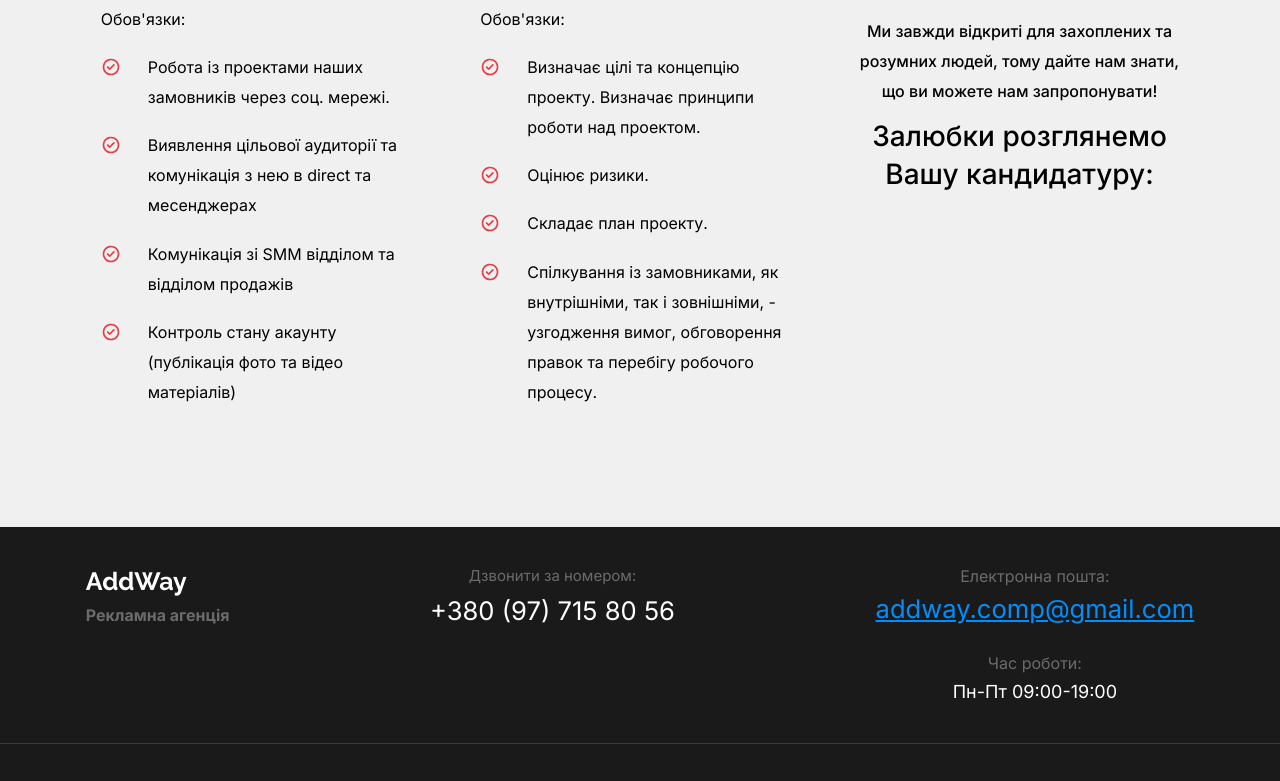
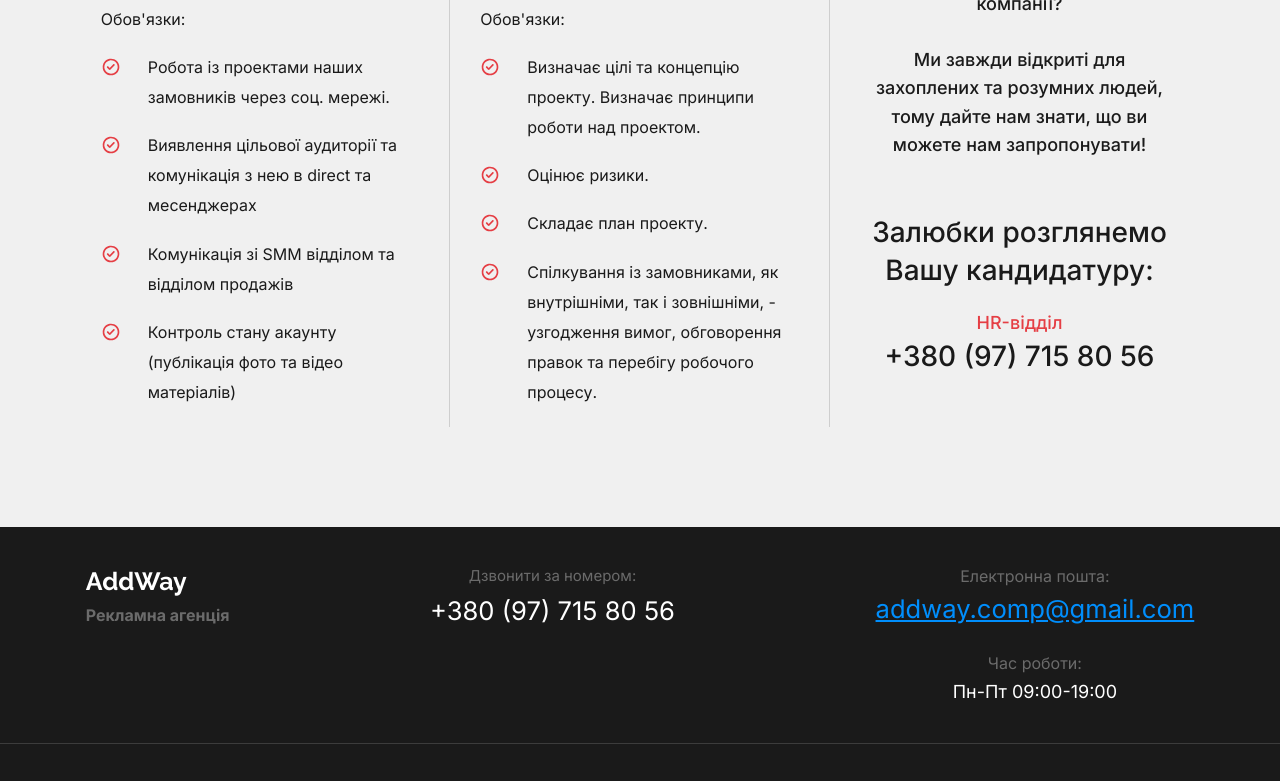
Before and after one commit to netmarketolog/new-addway, a website built with Parcel: page src/vacancies.html in a window 1280 px wide. Shown: the part 760-1541 px from the top of the page. Built offline with nearby package versions, Linux system fonts and the light colour scheme.

Commit message:
add number

```diff
--- a/src/partials/vacancies.html
+++ b/src/partials/vacancies.html
@@ -71,7 +71,8 @@
             Залюбки розглянемо <br />
             Вашу кандидатуру:
           </h3>
-        </div>
+          <span>HR-відділ</span>
+		<a href="tel:+380977158056">+380 (97) 715 80 56</a>
       </div>
     </div>
   </div>
--- a/src/sass/vacancies.scss
+++ b/src/sass/vacancies.scss
@@ -1,6 +1,7 @@
 .vacancies {
   padding: 30px 0;
   background-color: var(--background-pages);
+  color: var(--background-footer);
 
   @media screen and (min-width: $tablet) {
     padding: 50px 0;
@@ -73,8 +74,13 @@
   height: 1px;
 
   @media screen and (min-width: $desktop) {
+    content: '';
+    width: 1px;
+    height: 100%;
+    position: absolute;
     top: 0;
     right: -15px;
+    background: #cecece;
   }
 }
 
@@ -155,10 +161,20 @@
   text-align: center;
   font-weight: 500;
   margin: 10px 0;
+
+  @media screen and (min-width: $desktop) {
+    font-size: 18px;
+    line-height: 1.56;
+    margin-bottom: 54px;
+    margin-top: 20px;
+  }
 }
 
 .vacancies__item-contacts {
   text-align: center;
+  display: flex;
+  flex-direction: column;
+  align-items: center;
 }
 
 .vacancies__item-contacts h3 {
@@ -167,3 +183,19 @@
   line-height: 1.36;
   margin-bottom: 20px;
 }
+
+.vacancies__item-contacts span {
+  font-weight: 500;
+  font-size: 18px;
+  line-height: 1.56;
+  color: var(--main-red-color);
+}
+
+.vacancies__item-contacts a {
+  font-weight: 500;
+  font-size: 28px;
+  line-height: 1.36;
+  transition: all 0.3s ease-in-out 0s;
+  text-decoration: none;
+  color: var(--background-footer);
+}
```
